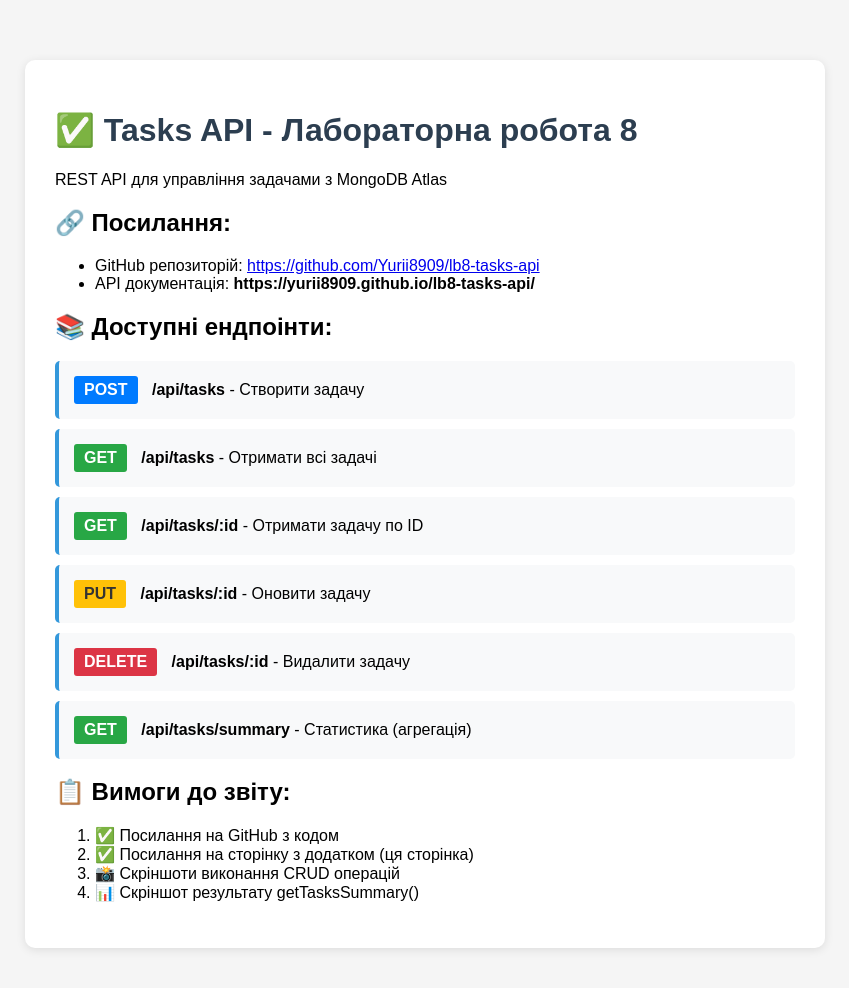
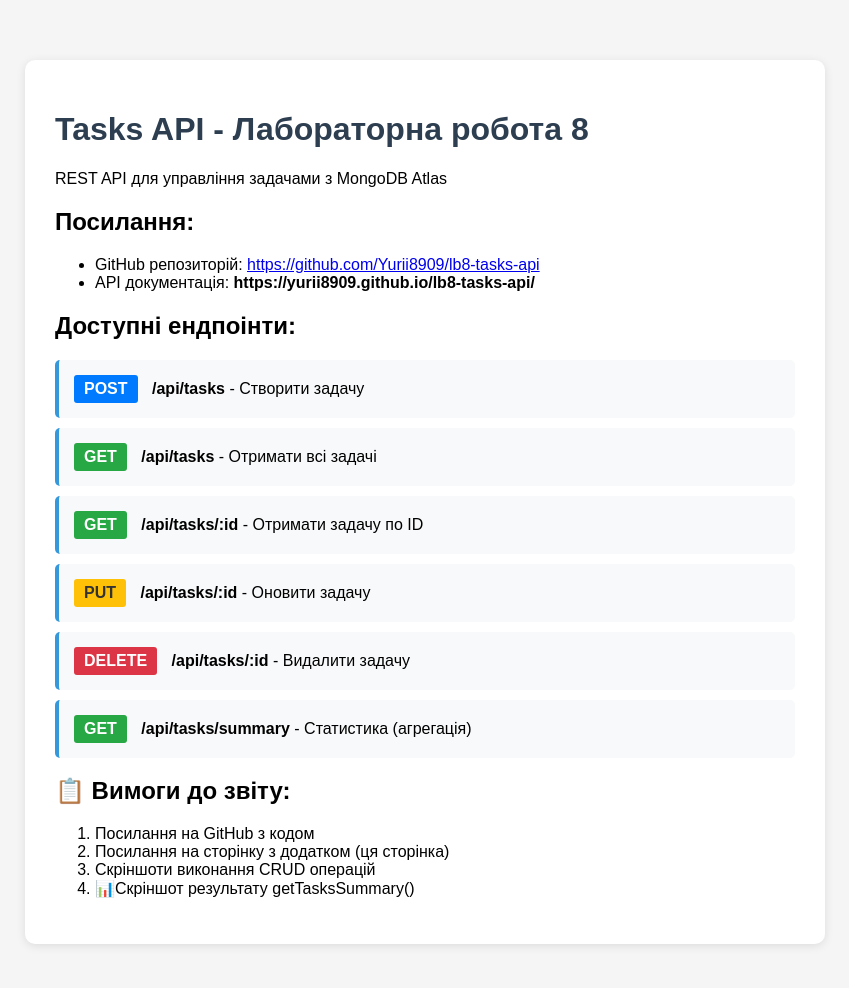
Before and after one commit to Yurii8909/lb8-tasks-api, a website: page index.html in a window 1280 px wide. Shown: the whole page, without its empty margins (215-1064 px from the left). Drawn offline with Linux system fonts and the light colour scheme.

Commit message:
Update index.html

```diff
--- a/index.html
+++ b/index.html
@@ -40,16 +40,16 @@
 </head>
 <body>
     <div class="container">
-        <h1>✅ Tasks API - Лабораторна робота 8</h1>
+        <h1> Tasks API - Лабораторна робота 8</h1>
         <p>REST API для управління задачами з MongoDB Atlas</p>
 
-        <h2>🔗 Посилання:</h2>
+        <h2> Посилання:</h2>
         <ul>
             <li>GitHub репозиторій: <a href="https://github.com/Yurii8909/lb8-tasks-api">https://github.com/Yurii8909/lb8-tasks-api</a></li>
             <li>API документація: <strong>https://yurii8909.github.io/lb8-tasks-api/</strong></li>
         </ul>
 
-        <h2>📚 Доступні ендпоінти:</h2>
+        <h2> Доступні ендпоінти:</h2>
 
         <div class="endpoint">
             <span class="method post">POST</span>
@@ -83,10 +83,10 @@
 
         <h2>📋 Вимоги до звіту:</h2>
         <ol>
-            <li>✅ Посилання на GitHub з кодом</li>
-            <li>✅ Посилання на сторінку з додатком (ця сторінка)</li>
-            <li>📸 Скріншоти виконання CRUD операцій</li>
-            <li>📊 Скріншот результату getTasksSummary()</li>
+            <li> Посилання на GitHub з кодом</li>
+            <li> Посилання на сторінку з додатком (ця сторінка)</li>
+            <li> Скріншоти виконання CRUD операцій</li>
+            <li>📊Скріншот результату getTasksSummary()</li>
         </ol>
     </div>
 </body>
```
